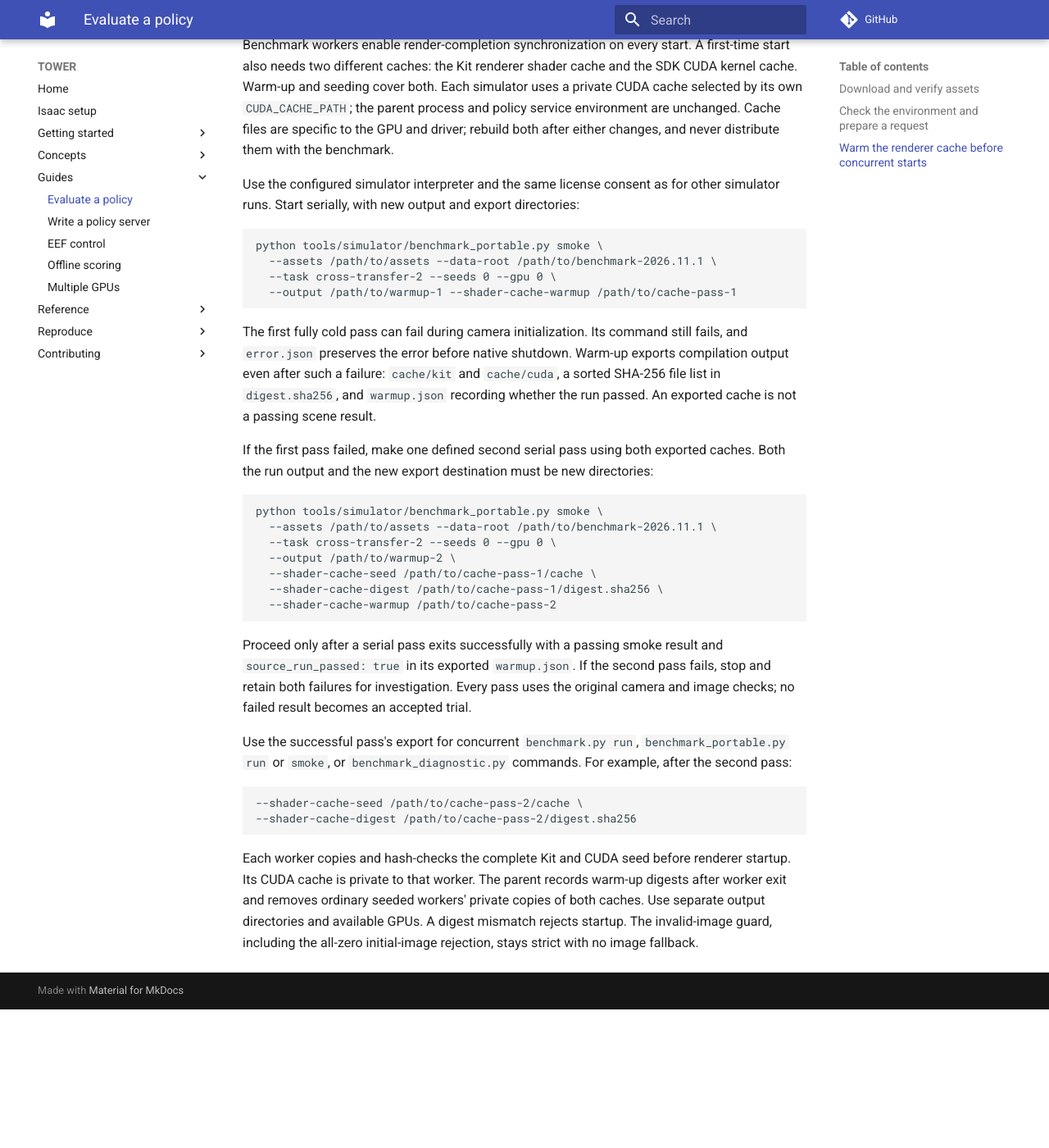
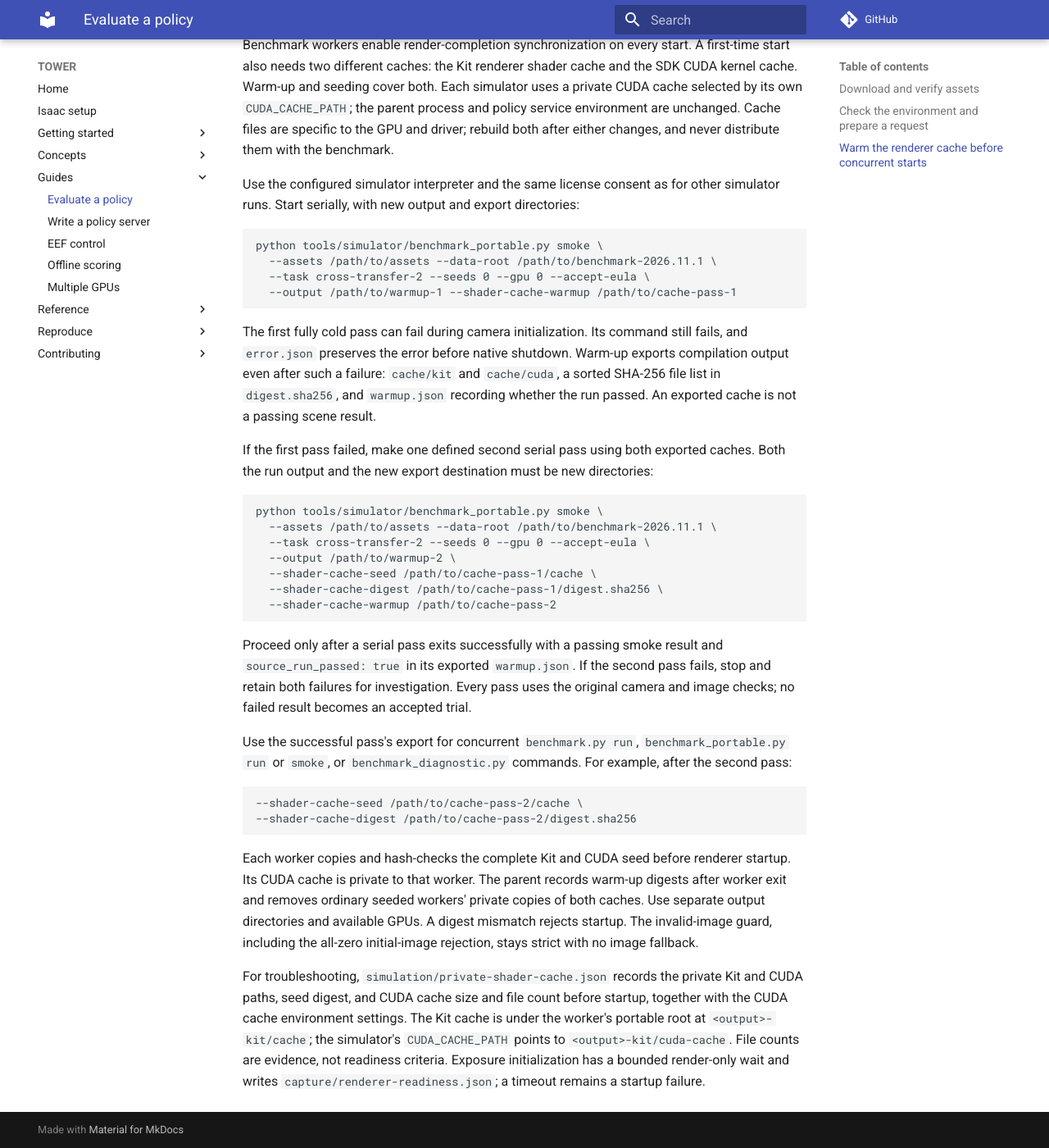
Before and after one commit to tower-benchmark/TOWER, an MkDocs documentation site: the page built from docs/guides/evaluate-a-policy.md, in a window 1280 px wide and 1400 px high, scrolled down 2125 px. Shown: the whole window at 82% size. Built offline with MkDocs 1.6.1 and Material for MkDocs 9.7.7, drawn with Linux system fonts in a browser that asks for light colours; comment, search, counter and statistics services are not loaded; before the commit the page ends 3356 px from its top, so only the background shows below that.

Commit message:
fix(bench): record cache settings at the process boundary [skip ci]

````diff
--- a/docs/guides/evaluate-a-policy.md
+++ b/docs/guides/evaluate-a-policy.md
@@ -100,9 +100,8 @@ Benchmark workers enable render-completion synchronization on every start.
 A first-time start also needs two different caches: the Kit renderer shader
 cache and the SDK CUDA kernel cache. Warm-up and seeding cover both. Each
 simulator uses a private CUDA cache selected by its own `CUDA_CACHE_PATH`;
-the parent process and policy service environment are unchanged.
-Cache files are specific to the GPU and
-driver; rebuild both after either changes, and never distribute them with the
+the parent process and policy service environment are unchanged. Cache files
+are specific to the GPU and driver; rebuild both after either changes, and never distribute them with the
 benchmark.
 
 Use the configured simulator interpreter and the same license consent as for
@@ -111,24 +110,23 @@ other simulator runs. Start serially, with new output and export directories:
 ```sh
 python tools/simulator/benchmark_portable.py smoke \
   --assets /path/to/assets --data-root /path/to/benchmark-2026.11.1 \
-  --task cross-transfer-2 --seeds 0 --gpu 0 \
+  --task cross-transfer-2 --seeds 0 --gpu 0 --accept-eula \
   --output /path/to/warmup-1 --shader-cache-warmup /path/to/cache-pass-1
 ```
 
 The first fully cold pass can fail during camera initialization. Its command
 still fails, and `error.json` preserves the error before native shutdown.
 Warm-up exports compilation output even after such a failure: `cache/kit` and
-`cache/cuda`, a sorted SHA-256 file list in `digest.sha256`, and `warmup.json` recording whether the run
-passed. An exported cache is not a passing scene result.
+`cache/cuda`, a sorted SHA-256 file list in `digest.sha256`, and `warmup.json`
+recording whether the run passed. An exported cache is not a passing scene result.
 
 If the first pass failed, make one defined second serial pass using both
-exported caches. Both the run output and the new
-export destination must be new directories:
+exported caches. Both the run output and the new export destination must be new directories:
 
 ```sh
 python tools/simulator/benchmark_portable.py smoke \
   --assets /path/to/assets --data-root /path/to/benchmark-2026.11.1 \
-  --task cross-transfer-2 --seeds 0 --gpu 0 \
+  --task cross-transfer-2 --seeds 0 --gpu 0 --accept-eula \
   --output /path/to/warmup-2 \
   --shader-cache-seed /path/to/cache-pass-1/cache \
   --shader-cache-digest /path/to/cache-pass-1/digest.sha256 \
@@ -150,8 +148,16 @@ For example, after the second pass:
 ```
 
 Each worker copies and hash-checks the complete Kit and CUDA seed before
-renderer startup. Its CUDA cache is private to that worker. The parent records warm-up digests after worker exit and removes
-ordinary seeded workers' private copies of both caches. Use separate output directories and
-available GPUs. A digest mismatch rejects startup. The invalid-image guard,
+renderer startup. Its CUDA cache is private to that worker. The parent records
+warm-up digests after worker exit and removes ordinary seeded workers' private
+copies of both caches. Use separate output directories and available GPUs. A digest mismatch rejects startup. The invalid-image guard,
 including the all-zero initial-image rejection, stays strict with no image
 fallback.
+
+For troubleshooting, `simulation/private-shader-cache.json` records the private
+Kit and CUDA paths, seed digest, and CUDA cache size and file count before
+startup, together with the CUDA cache environment settings. The Kit cache is
+under the worker's portable root at `<output>-kit/cache`; the simulator's
+`CUDA_CACHE_PATH` points to `<output>-kit/cuda-cache`. File counts are evidence,
+not readiness criteria. Exposure initialization has a bounded render-only wait
+and writes `capture/renderer-readiness.json`; a timeout remains a startup failure.
````
Also changed, not shown: 1 other file.
